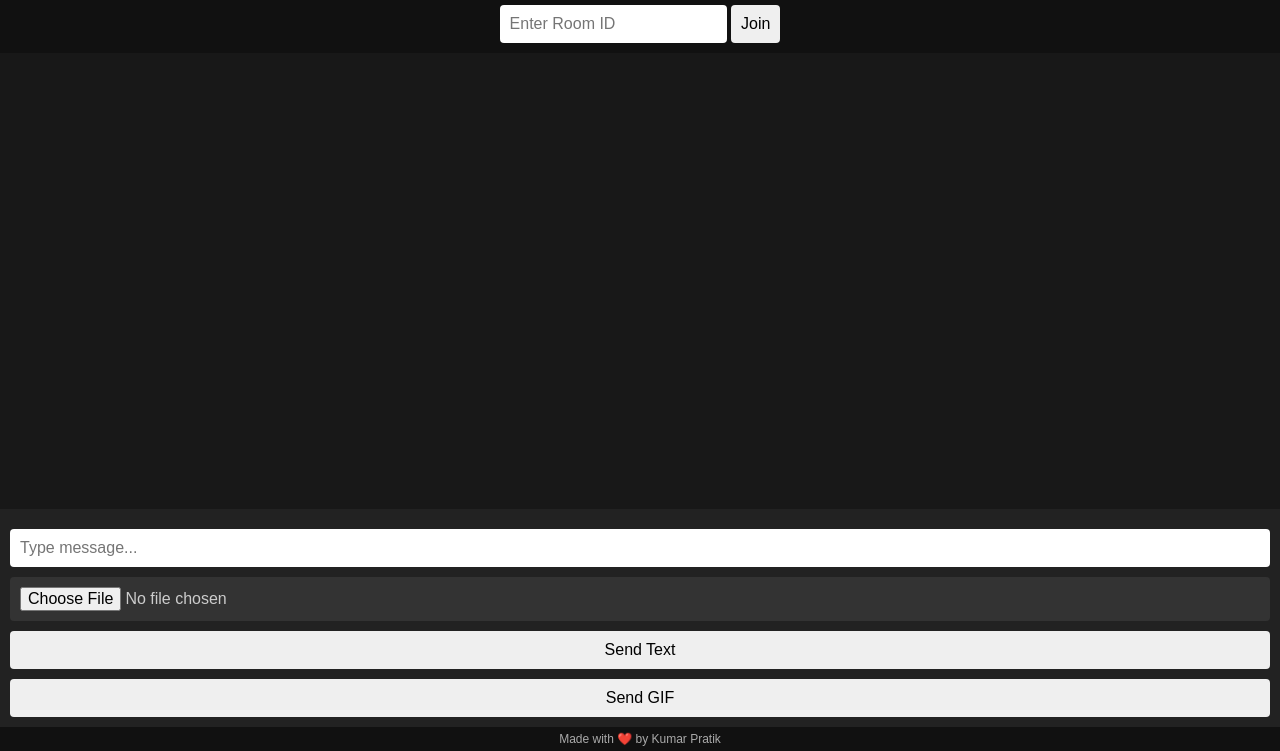
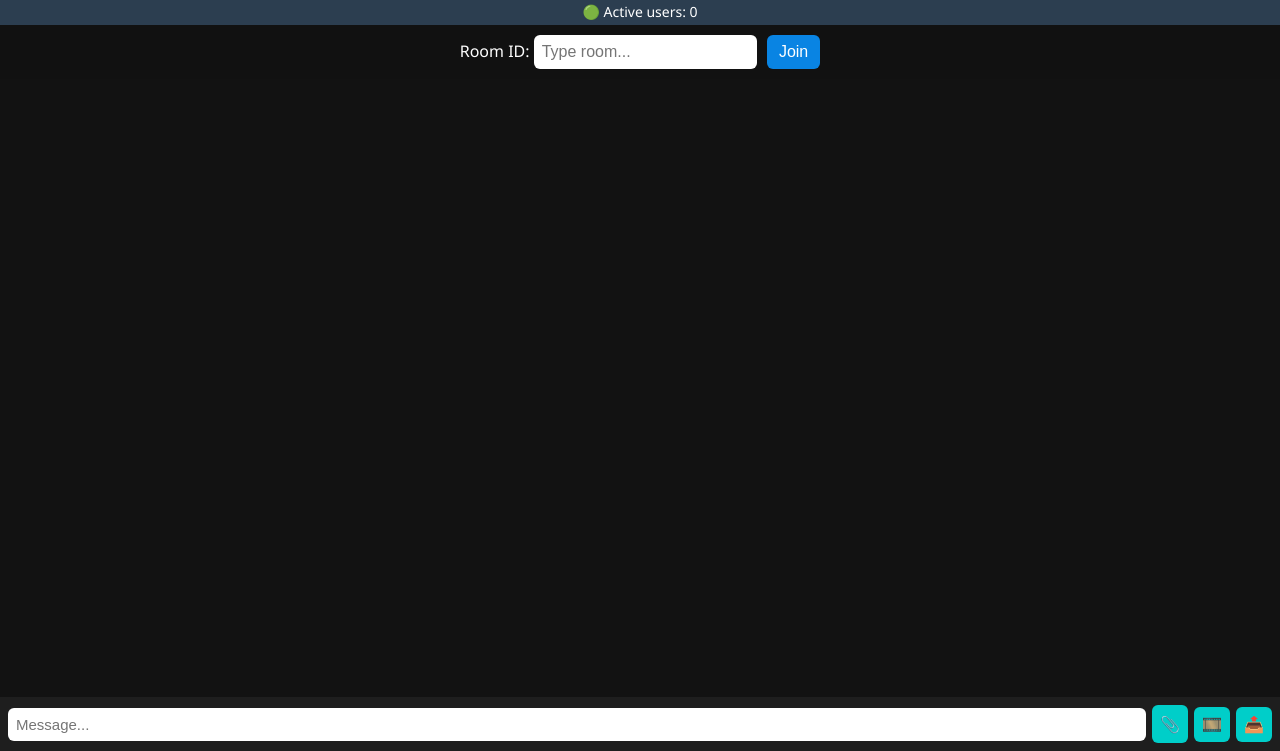
Before and after one commit to kumar-pratik1006/secure-chat-app, a website: page public/index.html in a window 1280 px wide. Shown: the part 49-800 px from the top of the page. Drawn offline with nearby package versions, Linux system fonts and the light colour scheme; no server answers.

Commit message:
Update index.html

```diff
--- a/public/index.html
+++ b/public/index.html
@@ -1,51 +1,146 @@
 <!DOCTYPE html>
 <html lang="en">
 <head>
-  <meta charset="UTF-8">
-  <meta name="viewport" content="width=device-width, initial-scale=1.0">
+  <meta charset="UTF-8" />
+  <meta name="viewport" content="width=device-width, initial-scale=1.0" />
   <title>🔐 Secure Chat</title>
   <style>
     * { box-sizing: border-box; }
-    body { margin: 0; font-family: Arial, sans-serif; background: #111; color: #fff; height: 100vh; display: flex; flex-direction: column; }
-    .header { padding: 10px; background: #222; text-align: center; font-size: 20px; }
-    .room-join { padding: 10px; text-align: center; }
-    .room-status { display: none; text-align: center; margin-top: 10px; color: #0f0; }
-    .chat-box { flex: 1; padding: 10px; overflow-y: auto; background: #181818; }
-    .input-area { display: flex; flex-direction: column; padding: 10px; background: #222; gap: 10px; }
-    input, button { padding: 10px; font-size: 16px; border: none; border-radius: 4px; }
-    input[type="file"] { background: #333; color: #ccc; }
-    .msg { margin: 5px 0; }
-    .self { color: #0f0; }
-    .other { color: #0af; }
-    .preview img { max-width: 100px; margin-top: 5px; }
-    .footer { text-align: center; font-size: 12px; color: #aaa; padding: 5px; }
+    body {
+      margin: 0; font-family: 'Segoe UI', sans-serif;
+      background: #121212; color: #fff;
+      display: flex; flex-direction: column; height: 100vh;
+    }
+    header {
+      background: #1e1e1e;
+      padding: 10px;
+      text-align: center;
+      font-size: 20px;
+      font-weight: bold;
+    }
+    #roomStatus {
+      background: #2d3436;
+      text-align: center;
+      padding: 6px;
+      font-size: 14px;
+      color: #a29bfe;
+      display: none;
+    }
+    #chatBox {
+      flex: 1;
+      overflow-y: auto;
+      padding: 10px;
+      display: flex;
+      flex-direction: column;
+    }
+    .msg {
+      max-width: 75%;
+      padding: 10px;
+      margin: 6px 0;
+      border-radius: 10px;
+      word-wrap: break-word;
+      line-height: 1.4;
+    }
+    .self { align-self: flex-end; background: #2ecc71; }
+    .other { align-self: flex-start; background: #3498db; }
+    .msg img {
+      max-width: 200px;
+      border-radius: 8px;
+      margin-top: 5px;
+    }
+    .msg a {
+      color: #ffeaa7;
+      text-decoration: underline;
+    }
+    .input-panel {
+      background: #1e1e1e;
+      padding: 8px;
+      display: flex;
+      gap: 6px;
+      align-items: center;
+    }
+    .input-panel input[type="text"] {
+      flex: 1;
+      padding: 8px;
+      border-radius: 6px;
+      border: none;
+      font-size: 15px;
+    }
+    .input-panel input[type="file"] {
+      display: none;
+    }
+    .icon-btn {
+      background: #00cec9;
+      color: white;
+      border: none;
+      padding: 8px;
+      border-radius: 6px;
+      font-size: 16px;
+      cursor: pointer;
+    }
+    .room-join {
+      padding: 10px;
+      background: #111;
+      text-align: center;
+    }
+    .room-join input {
+      padding: 8px;
+      font-size: 16px;
+      border-radius: 6px;
+      border: none;
+    }
+    .room-join button {
+      margin-left: 6px;
+      padding: 8px 12px;
+      font-size: 16px;
+      border: none;
+      border-radius: 6px;
+      background: #0984e3;
+      color: white;
+    }
+    #preview {
+      padding: 6px;
+      background: #222;
+      display: none;
+      text-align: center;
+    }
+    #preview img {
+      max-height: 150px;
+      border-radius: 8px;
+    }
+    #usersOnline {
+      background: #2c3e50;
+      padding: 4px;
+      font-size: 14px;
+      text-align: center;
+    }
   </style>
 </head>
 <body>
-  <div class="header">🔐 Secure Chat</div>
+
+  <header>🔐 Secure Chat</header>
+  <div id="roomStatus">Joined room: <span id="joinedRoomId"></span></div>
+  <div id="usersOnline">🟢 Active users: <span id="onlineCount">0</span></div>
 
   <div class="room-join" id="roomJoin">
-    <input type="text" id="roomInput" placeholder="Enter Room ID">
+    Room ID: <input id="roomInput" placeholder="Type room..." />
     <button onclick="joinRoom()">Join</button>
   </div>
 
-  <div class="room-status" id="roomStatus">
-    Room: <span id="joinedRoomId"></span> | Online: <span id="onlineCount">0</span>
+  <div id="chatBox"></div>
+
+  <div id="preview"></div>
+
+  <div class="input-panel">
+    <input type="text" id="msgInput" placeholder="Message..." />
+    <label for="fileInput" class="icon-btn">📎</label>
+    <input type="file" id="fileInput" onchange="previewMedia()" />
+    <button onclick="sendGIF()" class="icon-btn">🎞️</button>
+    <button onclick="sendMsg()" class="icon-btn">📤</button>
   </div>
-
-  <div class="chat-box" id="chatBox"></div>
-
-  <div class="input-area">
-    <div class="preview" id="preview"></div>
-    <input type="text" id="msgInput" placeholder="Type message...">
-    <input type="file" id="fileInput" onchange="previewMedia()">
-    <button onclick="sendMsg()">Send Text</button>
-    <button onclick="sendGIF()">Send GIF</button>
-  </div>
-
-  <div class="footer">Made with ❤️ by Kumar Pratik</div>
 
   <script src="https://cdn.socket.io/4.7.2/socket.io.min.js"></script>
   <script src="./script.js"></script>
+
 </body>
 </html>
```
